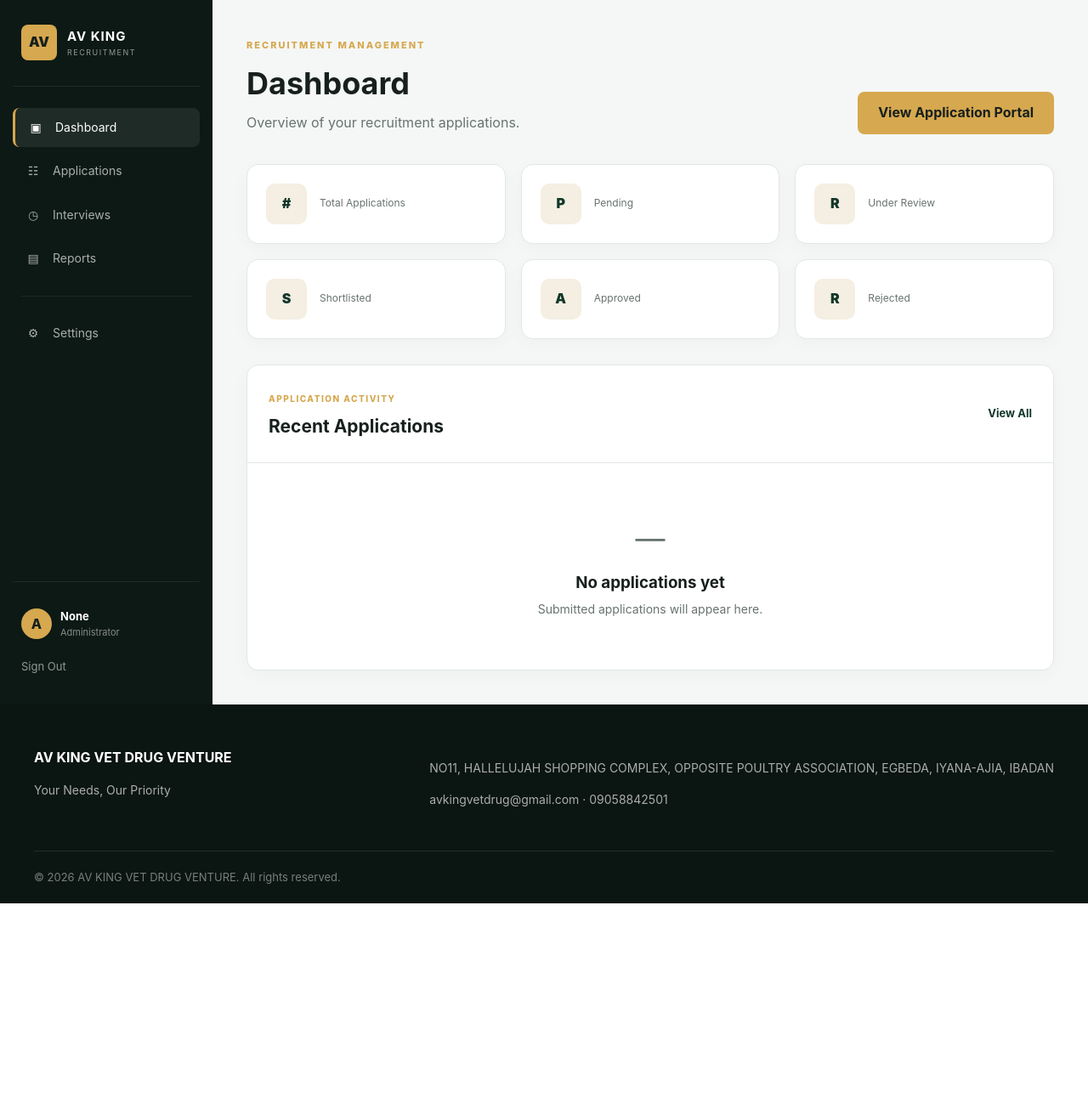
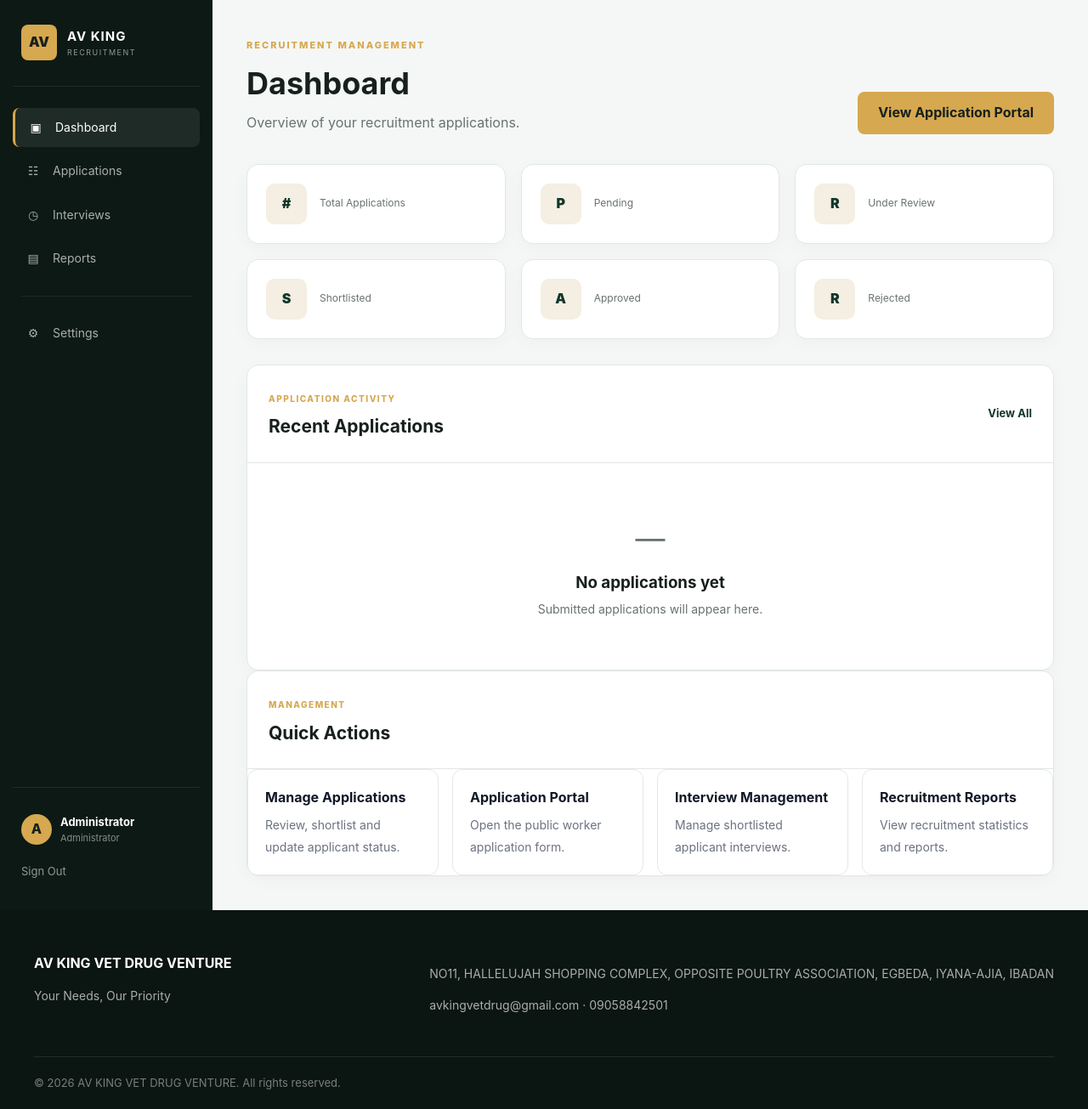
Before and after one commit to ifelodun/AV-KING-REGISTRATION, a Flask app: template templates/admin_dashboard.html in a window 1280 px wide. Shown: the part 86-1391 px from the top of the page at 85% size. Before the commit the page ends 1149 px from the top, so only its background shows below. Run offline with Flask 3, Linux system fonts and the light colour scheme; the template is opened without the code that fills it, so the values that code supplies are empty.

Commit message:
Update admin dashboard layout and content

```diff
--- a/templates/admin_dashboard.html
+++ b/templates/admin_dashboard.html
@@ -1,7 +1,7 @@
 {% extends "base.html" %}
 
 {% block title %}
-Dashboard | {{ company_name }}
+Admin Dashboard | {{ company_name }}
 {% endblock %}
 
 
@@ -70,26 +79,45 @@ Dashboard | {{ company_name }}
 
 
             <a href="#">
+
                 <span>⚙</span>
+
                 Settings
+
             </a>
 
         </nav>
 
+
+        <!-- =================================================
+             ADMIN USER
+             ================================================= -->
 
         <div class="sidebar-bottom">
 
             <div class="admin-user">
 
                 <div class="user-avatar">
-                    {{ session.get("admin_name", "A")[0]|upper }}
+
+                    {{ session.get(
+                        "admin_name",
+                        "A"
+                    )[0]|upper }}
+
                 </div>
+
 
                 <div>
 
                     <strong>
-                        {{ session.get("admin_name") }}
+
+                        {{ session.get(
+                            "admin_name",
+                            "Administrator"
+                        ) }}
+
                     </strong>
+
 
                     <small>
                         Administrator
@@ -528,45 +523,291 @@ Dashboard | {{ company_name }}
                                                 "%d %b %Y"
                                             ) }}
 
+                                        {% else %}
+
+                                            —
+
                                         {% endif %}
 
                                     </td>
 
+
                                 </tr>
+
 
                             {% endfor %}
 
+
                         </tbody>
+
 
                     </table>
 
+
                 </div>
+
 
             {% else %}
 
+
+                <!-- =================================================
+                     EMPTY STATE
+                     ================================================= -->
+
                 <div class="empty-state">
+
 
                     <div>
                         —
                     </div>
 
+
                     <h3>
+
                         No applications yet
+
                     </h3>
 
+
                     <p>
-                        Submitted applications will appear here.
+
+                        Submitted applications will
+                        appear here.
+
                     </p>
+
 
                 </div>
 
+
             {% endif %}
+
+
+        </section>
+
+
+
+        <!-- =================================================
+             QUICK ACTIONS
+             ================================================= -->
+
+        <section class="admin-panel">
+
+
+            <div class="panel-heading">
+
+                <div>
+
+                    <span>
+                        MANAGEMENT
+                    </span>
+
+
+                    <h2>
+                        Quick Actions
+                    </h2>
+
+                </div>
+
+            </div>
+
+
+
+            <div
+                style="
+                    display:grid;
+                    grid-template-columns:
+                        repeat(
+                            auto-fit,
+                            minmax(220px, 1fr)
+                        );
+                    gap:16px;
+                "
+            >
+
+
+                <!-- APPLICATIONS -->
+
+                <a
+                    href="{{ url_for('admin_applications') }}"
+                    style="
+                        text-decoration:none;
+                        padding:20px;
+                        border:1px solid #e5e7eb;
+                        border-radius:12px;
+                        background:#ffffff;
+                        display:block;
+                    "
+                >
+
+                    <strong
+                        style="
+                            display:block;
+                            color:#111827;
+                            margin-bottom:6px;
+                        "
+                    >
+
+                        Manage Applications
+
+                    </strong>
+
+
+                    <span
+                        style="
+                            color:#6b7280;
+                            font-size:14px;
+                        "
+                    >
+
+                        Review, shortlist and update
+                        applicant status.
+
+                    </span>
+
+                </a>
+
+
+
+                <!-- APPLICATION PORTAL -->
+
+                <a
+                    href="{{ url_for('apply') }}"
+                    target="_blank"
+                    style="
+                        text-decoration:none;
+                        padding:20px;
+                        border:1px solid #e5e7eb;
+                        border-radius:12px;
+                        background:#ffffff;
+                        display:block;
+                    "
+                >
+
+                    <strong
+                        style="
+                            display:block;
+                            color:#111827;
+                            margin-bottom:6px;
+                        "
+                    >
+
+                        Application Portal
+
+                    </strong>
+
+
+                    <span
+                        style="
+                            color:#6b7280;
+                            font-size:14px;
+                        "
+                    >
+
+                        Open the public worker
+                        application form.
+
+                    </span>
+
+                </a>
+
+
+
+                <!-- INTERVIEWS -->
+
+                <a
+                    href="#"
+                    style="
+                        text-decoration:none;
+                        padding:20px;
+                        border:1px solid #e5e7eb;
+                        border-radius:12px;
+                        background:#ffffff;
+                        display:block;
+                    "
+                >
+
+                    <strong
+                        style="
+                            display:block;
+                            color:#111827;
+                            margin-bottom:6px;
+                        "
+                    >
+
+                        Interview Management
+
+                    </strong>
+
+
+                    <span
+                        style="
+                            color:#6b7280;
+                            font-size:14px;
+                        "
+                    >
+
+                        Manage shortlisted applicant
+                        interviews.
+
+                    </span>
+
+                </a>
+
+
+
+                <!-- REPORTS -->
+
+                <a
+                    href="#"
+                    style="
+                        text-decoration:none;
+                        padding:20px;
+                        border:1px solid #e5e7eb;
+                        border-radius:12px;
+                        background:#ffffff;
+                        display:block;
+                    "
+                >
+
+                    <strong
+                        style="
+                            display:block;
+                            color:#111827;
+                            margin-bottom:6px;
+                        "
+                    >
+
+                        Recruitment Reports
+
+                    </strong>
+
+
+                    <span
+                        style="
+                            color:#6b7280;
+                            font-size:14px;
+                        "
+                    >
+
+                        View recruitment statistics
+                        and reports.
+
+                    </span>
+
+                </a>
+
+
+            </div>
+
 
         </section>
 
 
     </main>
 
+
 </div>
 
+
 {% endblock %}
```
Also changed, not shown: other parts of templates/admin_dashboard.html (+103 -127 lines). Lines whose indentation alone changed are shown as unchanged.
